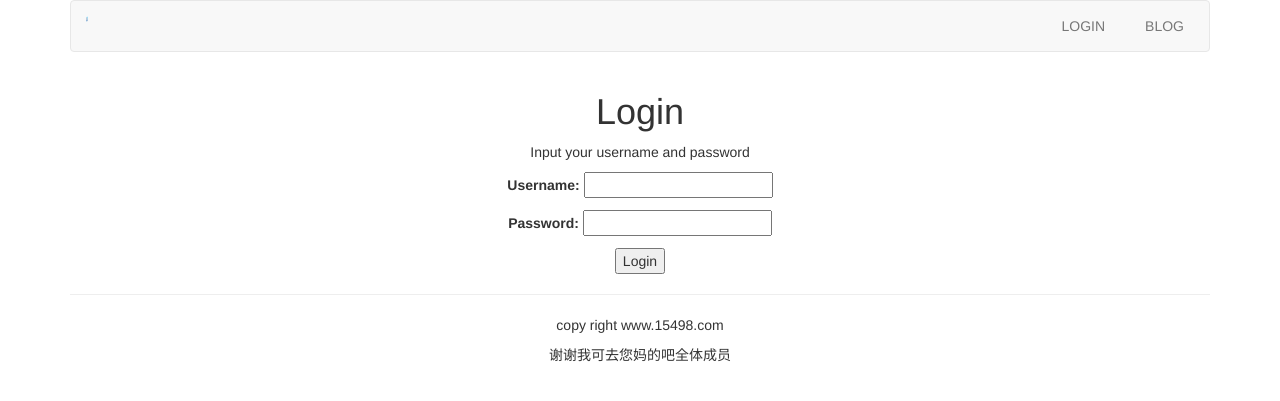
After one commit to sourav-csk/MyWebSite, a Django app: page /account/login/ in a window 1280 px wide. The commit adds this page. Shown: the top 401 px of the page. Run offline with Django 3.2, Linux system fonts and the light colour scheme.

Commit message:
2018.6.12

```diff
--- a/account/urls.py
+++ b/account/urls.py
@@ -2,5 +2,5 @@ from django.conf.urls import url
 from . import views
 
 urlpatterns = [
-    url(r'login/^$', views.user_login, name="userlogin"),
+    url(r'login/$', views.user_login, name="userlogin"),
 ]
--- a/account/views.py
+++ b/account/views.py
@@ -1,6 +1,23 @@
 from django.shortcuts import render
-
+from django.http import HttpResponse
+from django.contrib.auth import authenticate,login
+from account.froms import LoginForm
 # Create your views here.
 
 def user_login(request):
-    return render(request, "login.html")
+    if request.method == "POST":
+        login_form = LoginForm(request.POST)
+        if login_form.is_valid():
+            cd = login_form.cleaned_data
+            user = authenticate(username=cd["username"], passwprd=cd["password"])
+            if user:
+                login(request, user)
+                return HttpResponse("Welcome")
+            else:
+                return HttpResponse("Sorry")
+        else:
+            return HttpResponse("Invalid login")
+
+    if request.method == "GET":
+        login_form = LoginForm()
+        return render(request, "account/login.html", {"form": login_form})
--- /dev/null
+++ b/templates/account/login.html
@@ -0,0 +1,23 @@
+<!DOCTYPE html>
+<html lang="en">
+<head>
+    <meta charset="UTF-8">
+    <title>Title</title>
+</head>
+<body>
+{% extends "base.html" %}
+{% block title %}Login{% endblock %}
+{% block content %}
+    <div class="row text-center vertical-middle-sm">
+        <h1>Login</h1>
+        <p>Input your username and password</p>
+
+        <form class="form-horizontal" action="." method="post">
+            {% csrf_token %}
+            {{ form.as_p }}
+            <input type="submit" value="Login">
+        </form>
+    </div>
+{% endblock %}
+</body>
+</html>
--- a/templates/header.html
+++ b/templates/header.html
@@ -14,11 +14,11 @@
             </a>
         </div>
         <div>
-            <ul class="nav navbar-nav" role="navigation">
-                <li><a href="{% url 'blog_title' %}">BLOG</a></li>
+            <ul class="nav navbar-nav navbar-right" style="margin-right: 10px">
+                <li><a href="{% url 'blog:blog_title' %}">BLOG</a></li>
             </ul>
-            <ul class="nav navbar-nav navbar-right">
-                <li><a href="#">LOGIN</a></li>
+            <ul class="nav navbar-nav navbar-right" style="margin-right: 10px">
+                <li><a href="{% url 'account:user_login' %}">LOGIN</a></li>
             </ul>
         </div>
     </nav>
```
Also changed, not shown: templates/login.html (deleted, +0 -10 lines).
